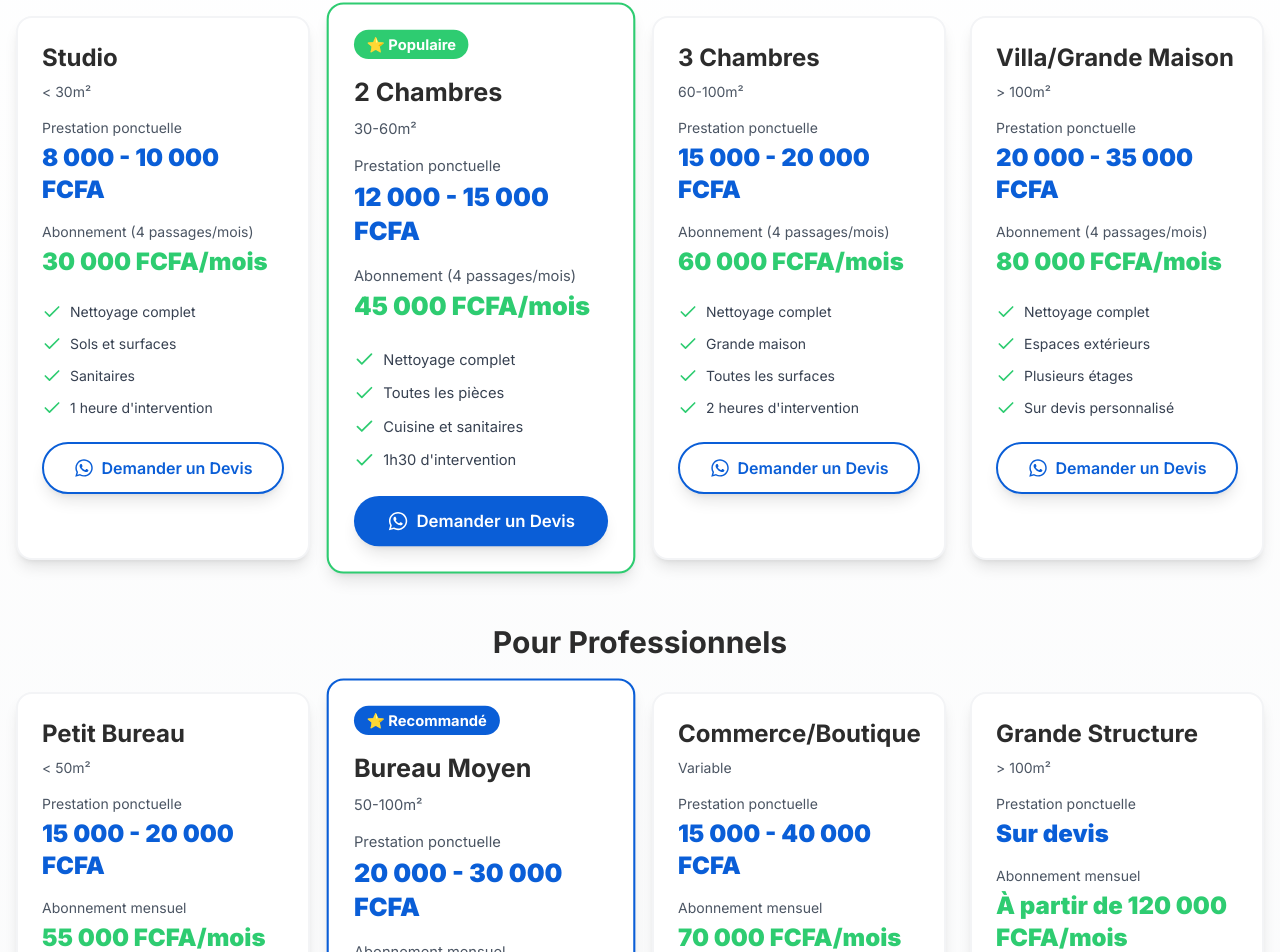
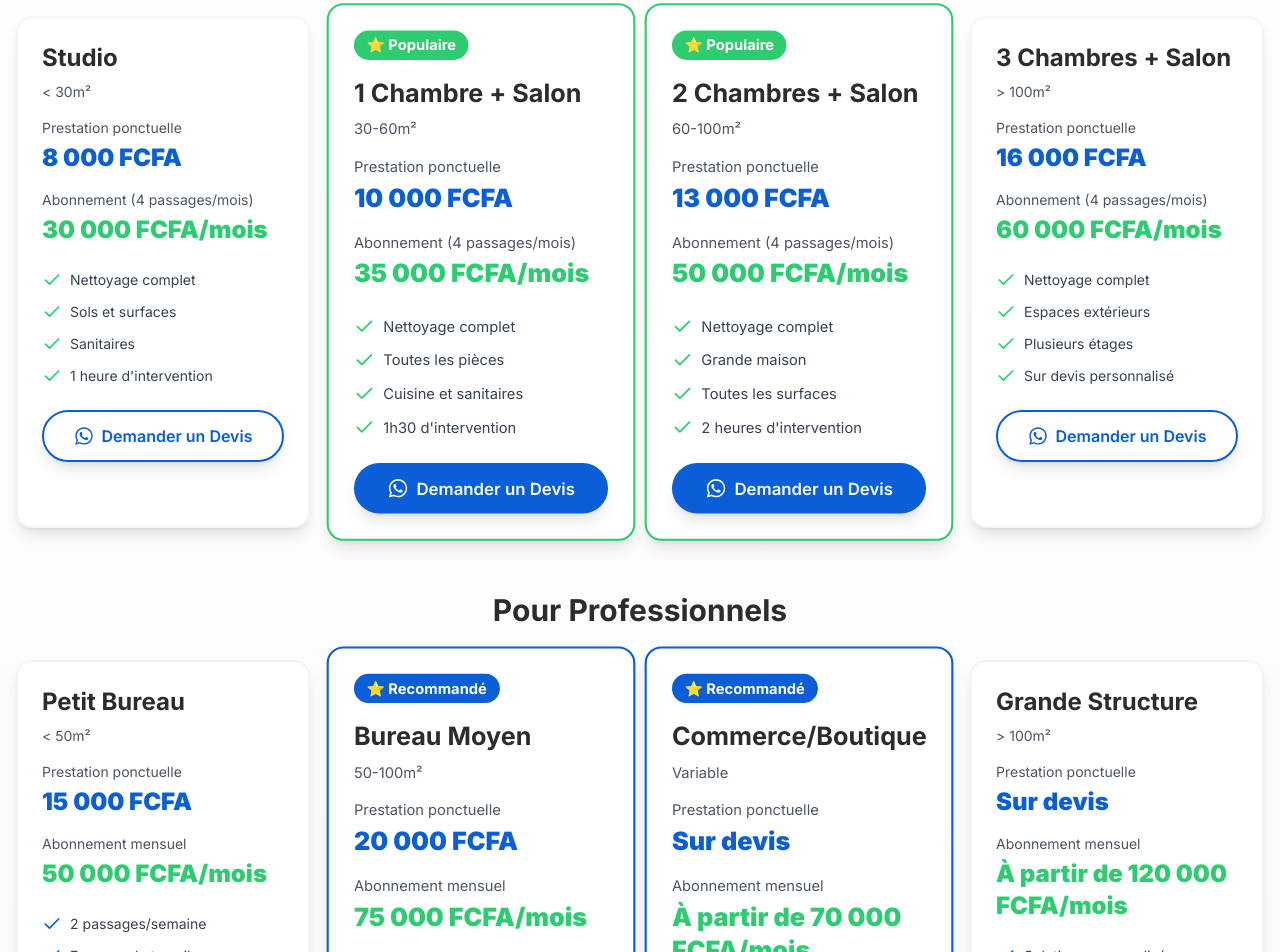
Before and after one commit to boris913/NexClean, a Next.js app: page / in a window 1280 px wide. Shown: the part 3350-4302 px from the top of the page. Built offline with nearby package versions, Linux system fonts and the light colour scheme.

Commit message:
update pricing-data

```diff
--- a/content/pricing-data.ts
+++ b/content/pricing-data.ts
@@ -13,7 +13,7 @@ export const pricingParticuliers: PricingOption[] = [
     id: "studio",
     name: "Studio",
     surface: "< 30m²",
-    pricePonctuel: "8 000 - 10 000 FCFA",
+    pricePonctuel: "8 000 FCFA",
     priceAbonnement: "30 000 FCFA/mois",
     features: [
       "Nettoyage complet",
@@ -23,11 +23,11 @@ export const pricingParticuliers: PricingOption[] = [
     ]
   },
   {
-    id: "2-chambres",
-    name: "2 Chambres",
+    id: "1-chambre salon",
+    name: "1 Chambre + Salon",
     surface: "30-60m²",
-    pricePonctuel: "12 000 - 15 000 FCFA",
-    priceAbonnement: "45 000 FCFA/mois",
+    pricePonctuel: "10 000 FCFA",
+    priceAbonnement: "35 000 FCFA/mois",
     features: [
       "Nettoyage complet",
       "Toutes les pièces",
@@ -37,24 +37,25 @@ export const pricingParticuliers: PricingOption[] = [
     popular: true
   },
   {
-    id: "3-chambres",
-    name: "3 Chambres",
+    id: "2-chambres salon",
+    name: "2 Chambres + Salon",
     surface: "60-100m²",
-    pricePonctuel: "15 000 - 20 000 FCFA",
-    priceAbonnement: "60 000 FCFA/mois",
+    pricePonctuel: "13 000 FCFA",
+    priceAbonnement: "50 000 FCFA/mois",
     features: [
       "Nettoyage complet",
       "Grande maison",
       "Toutes les surfaces",
       "2 heures d'intervention"
-    ]
+    ],
+    popular: true
   },
   {
-    id: "villa",
-    name: "Villa/Grande Maison",
+    id: "3-chambres salon",
+    name: "3 Chambres + Salon",
     surface: "> 100m²",
-    pricePonctuel: "20 000 - 35 000 FCFA",
-    priceAbonnement: "80 000 FCFA/mois",
+    pricePonctuel: "16 000 FCFA",
+    priceAbonnement: "60 000 FCFA/mois",
     features: [
       "Nettoyage complet",
       "Espaces extérieurs",
@@ -69,8 +70,8 @@ export const pricingProfessionnels: PricingOption[] = [
     id: "petit-bureau",
     name: "Petit Bureau",
     surface: "< 50m²",
-    pricePonctuel: "15 000 - 20 000 FCFA",
-    priceAbonnement: "55 000 FCFA/mois",
+    pricePonctuel: "15 000 FCFA",
+    priceAbonnement: "50 000 FCFA/mois",
     features: [
       "2 passages/semaine",
       "Espaces de travail",
@@ -82,8 +83,8 @@ export const pricingProfessionnels: PricingOption[] = [
     id: "bureau-moyen",
     name: "Bureau Moyen",
     surface: "50-100m²",
-    pricePonctuel: "20 000 - 30 000 FCFA",
-    priceAbonnement: "80 000 FCFA/mois",
+    pricePonctuel: "20 000 FCFA",
+    priceAbonnement: "75 000 FCFA/mois",
     features: [
       "2 passages/semaine",
       "Plusieurs bureaux",
@@ -96,14 +97,15 @@ export const pricingProfessionnels: PricingOption[] = [
     id: "commerce",
     name: "Commerce/Boutique",
     surface: "Variable",
-    pricePonctuel: "15 000 - 40 000 FCFA",
-    priceAbonnement: "70 000 FCFA/mois",
+    pricePonctuel: "Sur devis",
+    priceAbonnement: "À partir de 70 000 FCFA/mois",
     features: [
       "Planning flexible",
       "Vitrine incluse",
       "Zone client",
       "Intervention rapide"
-    ]
+    ],
+    popular: true
   },
   {
     id: "grande-structure",
```
